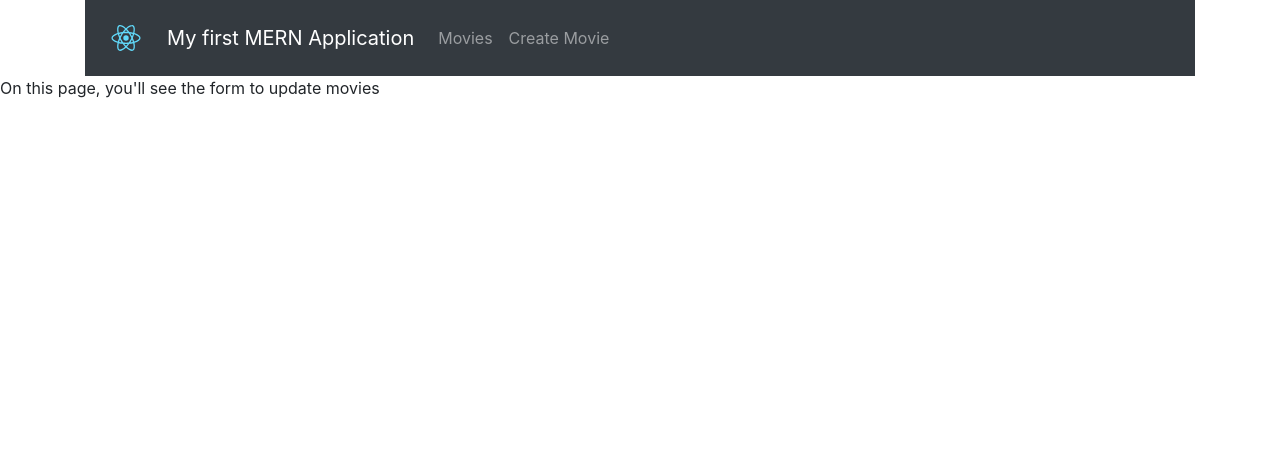
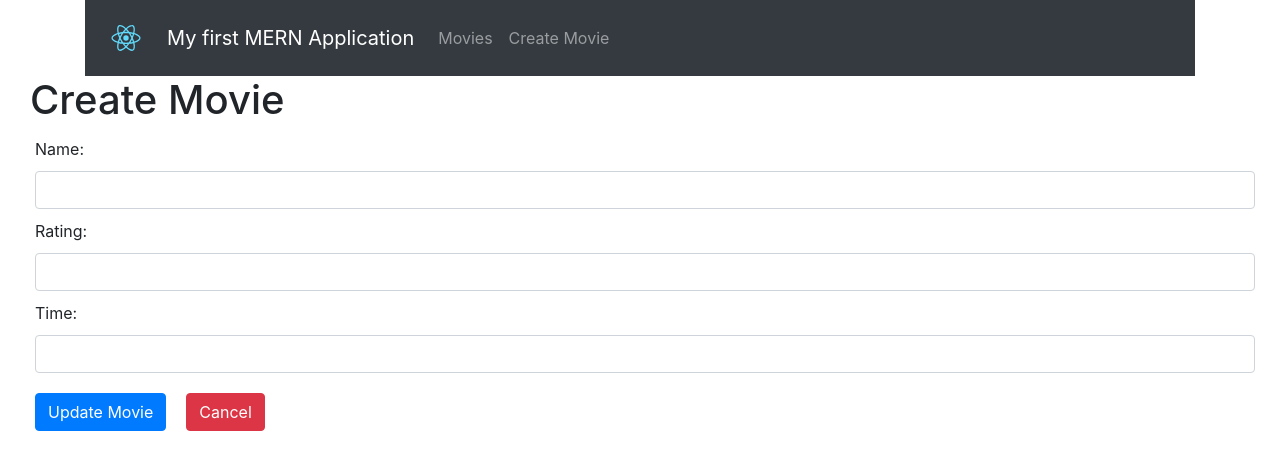
Before and after one commit to tackc/MERN-example, a React (Create React App) app in the folder client/: page /movies/update/1 in a window 1280 px wide. Shown: the top 470 px of the page. Built offline with nearby package versions, Linux system fonts and the light colour scheme; no server answers.

Commit message:
Create page to update movies

```diff
--- a/client/src/pages/MoviesUpdate.jsx
+++ b/client/src/pages/MoviesUpdate.jsx
@@ -1,13 +1,133 @@
-import React, { Component } from 'react';
+import React, { Component } from 'react'
+import api from '../api'
+
+import styled from 'styled-components'
+
+const Title = styled.h1.attrs({
+    className: 'h1',
+})``
+
+const Wrapper = styled.div.attrs({
+    className: 'form-group',
+})`
+    margin: 0 30px;
+`
+
+const Label = styled.label`
+    margin: 5px;
+`
+
+const InputText = styled.input.attrs({
+    className: 'form-control',
+})`
+    margin: 5px;
+`
+
+const Button = styled.button.attrs({
+    className: `btn btn-primary`,
+})`
+    margin: 15px 15px 15px 5px;
+`
+
+const CancelButton = styled.a.attrs({
+    className: `btn btn-danger`,
+})`
+    margin: 15px 15px 15px 5px;
+`
 
 class MoviesUpdate extends Component {
+    constructor(props) {
+        super(props)
+
+        this.state = {
+            id: this.props.match.params.id,
+            name: '',
+            rating: '',
+            time: '',
+        }
+    }
+
+    handleChangeInputName = async event => {
+        const name = event.target.value
+        this.setState({ name })
+    }
+
+    handleChangeInputRating = async event => {
+        const rating = event.target.validity.valid
+            ? event.target.value
+            : this.state.rating
+
+        this.setState({ rating })
+    }
+
+    handleChangeInputTime = async event => {
+        const time = event.target.value
+        this.setState({ time })
+    }
+
+    handleUpdateMovie = async () => {
+        const { id, name, rating, time } = this.state
+        const arrayTime = time.split('/')
+        const payload = { name, rating, time: arrayTime }
+
+        await api.updateMovieById(id, payload).then(res => {
+            window.alert(`Movie updated successfully`)
+            this.setState({
+                name: '',
+                rating: '',
+                time: '',
+            })
+        })
+    }
+
+    componentDidMount = async () => {
+        const { id } = this.state
+        const movie = await api.getMovieById(id)
+
+        this.setState({
+            name: movie.data.data.name,
+            rating: movie.data.data.rating,
+            time: movie.data.data.time.join('/'),
+        })
+    }
+
     render() {
+        const { name, rating, time } = this.state
         return (
-            <div>
-                <p>On this page, you'll see the form to update movies</p>
-            </div>
+            <Wrapper>
+                <Title>Create Movie</Title>
+
+                <Label>Name: </Label>
+                <InputText
+                    type="text"
+                    value={name}
+                    onChange={this.handleChangeInputName}
+                />
+
+                <Label>Rating: </Label>
+                <InputText
+                    type="number"
+                    step="0.1"
+                    lang="en-US"
+                    min="0"
+                    max="10"
+                    pattern="[0-9]+([,\.][0-9]+)?"
+                    value={rating}
+                    onChange={this.handleChangeInputRating}
+                />
+
+                <Label>Time: </Label>
+                <InputText
+                    type="text"
+                    value={time}
+                    onChange={this.handleChangeInputTime}
+                />
+
+                <Button onClick={this.handleUpdateMovie}>Update Movie</Button>
+                <CancelButton href={'/movies/list'}>Cancel</CancelButton>
+            </Wrapper>
         )
     }
 }
 
-export default MoviesUpdate;
+export default MoviesUpdate
```
